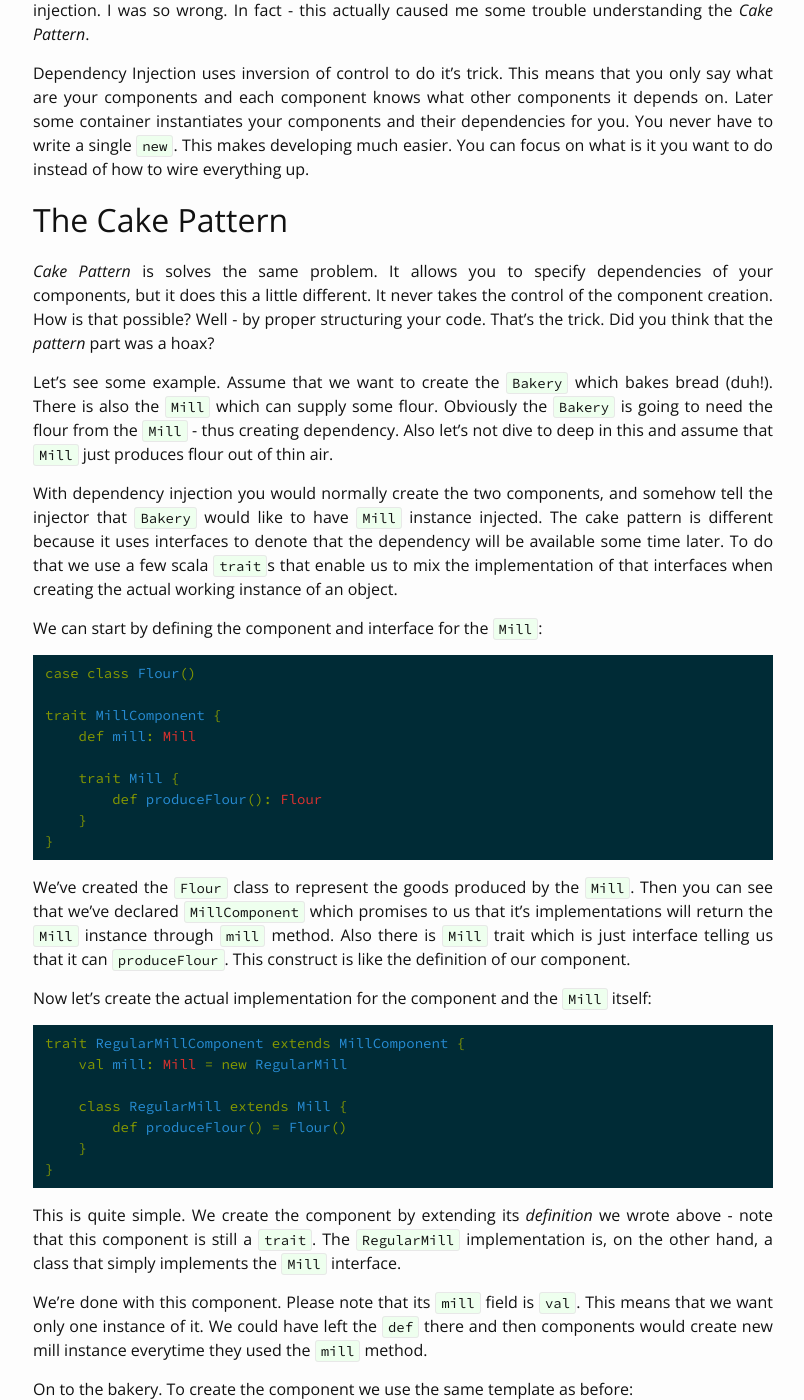
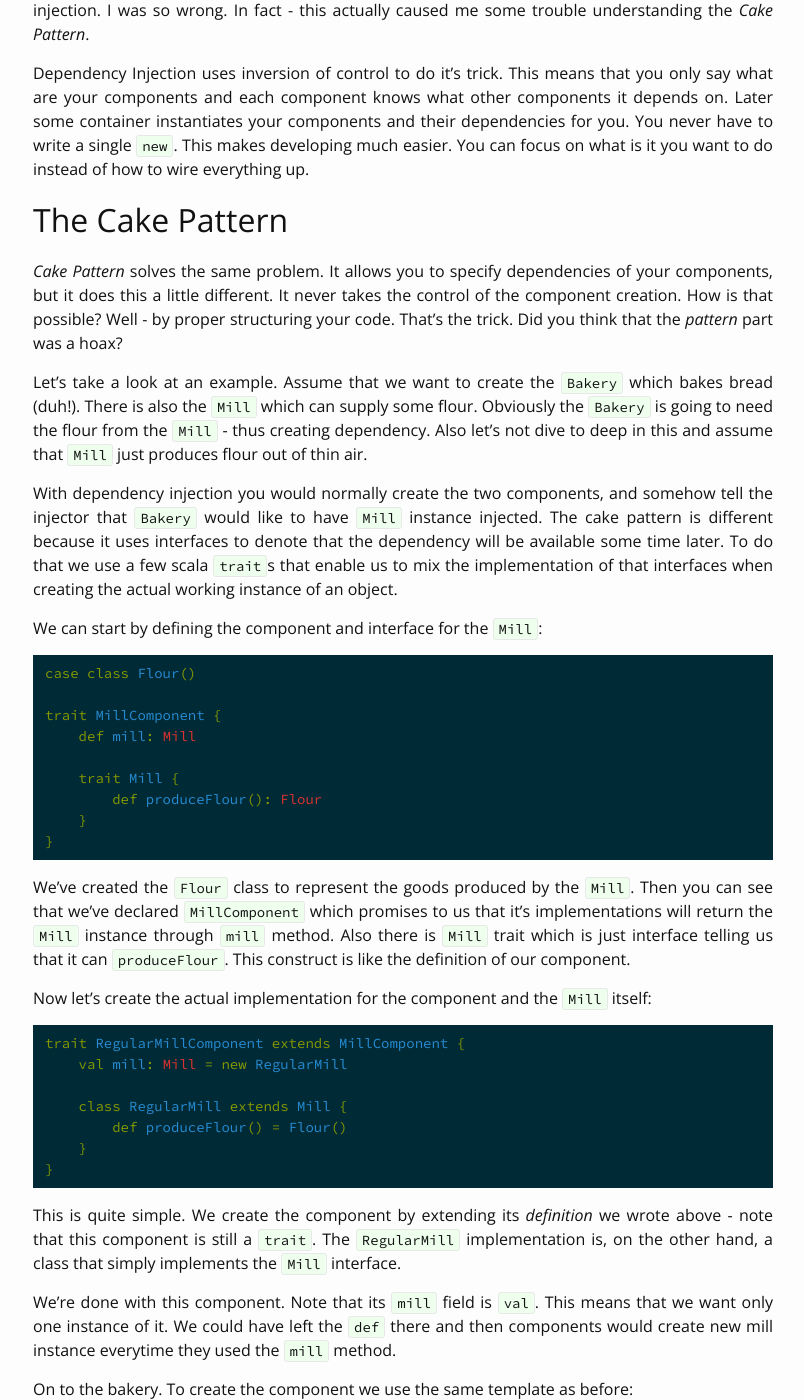
Before and after one commit to marad/blog, a Jekyll site: the page built from _posts/2015-11-10-cake-pattern.md, in a window 1280 px wide and 1400 px high, scrolled down 554 px. Shown: the whole window, without its empty margins (237-1041 px from the left). Built offline with Jekyll 4.4.1, drawn with Linux system fonts in a browser that asks for light colours; comment, search, counter and statistics services are not loaded; some of the changed text lies outside the part shown.

Commit message:
English fixes :)

```diff
--- a/_posts/2015-11-10-cake-pattern.md
+++ b/_posts/2015-11-10-cake-pattern.md
@@ -15,9 +15,9 @@ Dependency Injection uses inversion of control to do it's trick. This means that
 
 # The Cake Pattern
 
-_Cake Pattern_ is solves the same problem. It allows you to specify dependencies of your components, but it does this a little different. It never takes the control of the component creation. How is that possible? Well - by proper structuring your code. That's the trick. Did you think that the _pattern_ part was a hoax?
+_Cake Pattern_ solves the same problem. It allows you to specify dependencies of your components, but it does this a little different. It never takes the control of the component creation. How is that possible? Well - by proper structuring your code. That's the trick. Did you think that the _pattern_ part was a hoax?
 
-Let's see some example. Assume that we want to create the `Bakery` which bakes bread (duh!). There is also the `Mill` which can supply some flour. Obviously the `Bakery` is going to need the flour from the `Mill` - thus creating dependency. Also let's not dive to deep in this and assume that `Mill` just produces flour out of thin air.
+Let's take a look at an example. Assume that we want to create the `Bakery` which bakes bread (duh!). There is also the `Mill` which can supply some flour. Obviously the `Bakery` is going to need the flour from the `Mill` - thus creating dependency. Also let's not dive to deep in this and assume that `Mill` just produces flour out of thin air.
 
 With dependency injection you would normally create the two components, and somehow tell the injector that `Bakery` would like to have `Mill` instance injected. The cake pattern is different because it uses interfaces to denote that the dependency will be available some time later. To do that we use a few scala `trait`s that enable us to mix the implementation of that interfaces when creating the actual working instance of an object.
 
@@ -51,7 +51,7 @@ trait RegularMillComponent extends MillComponent {
 
 This is quite simple. We create the component by extending its _definition_ we wrote above - note that this component is still a `trait`. The `RegularMill` implementation is, on the other hand, a class that simply implements the `Mill` interface.
 
-We're done with this component. Please note that its `mill` field is `val`. This means that we want only one instance of it. We could have left the `def` there and then components would create new mill instance everytime they used the `mill` method.
+We're done with this component. Note that its `mill` field is `val`. This means that we want only one instance of it. We could have left the `def` there and then components would create new mill instance everytime they used the `mill` method.
 
 On to the bakery. To create the component we use the same template as before:
 
```
Also changed, not shown: other parts of _posts/2015-11-10-cake-pattern.md (+1 -1 lines).
